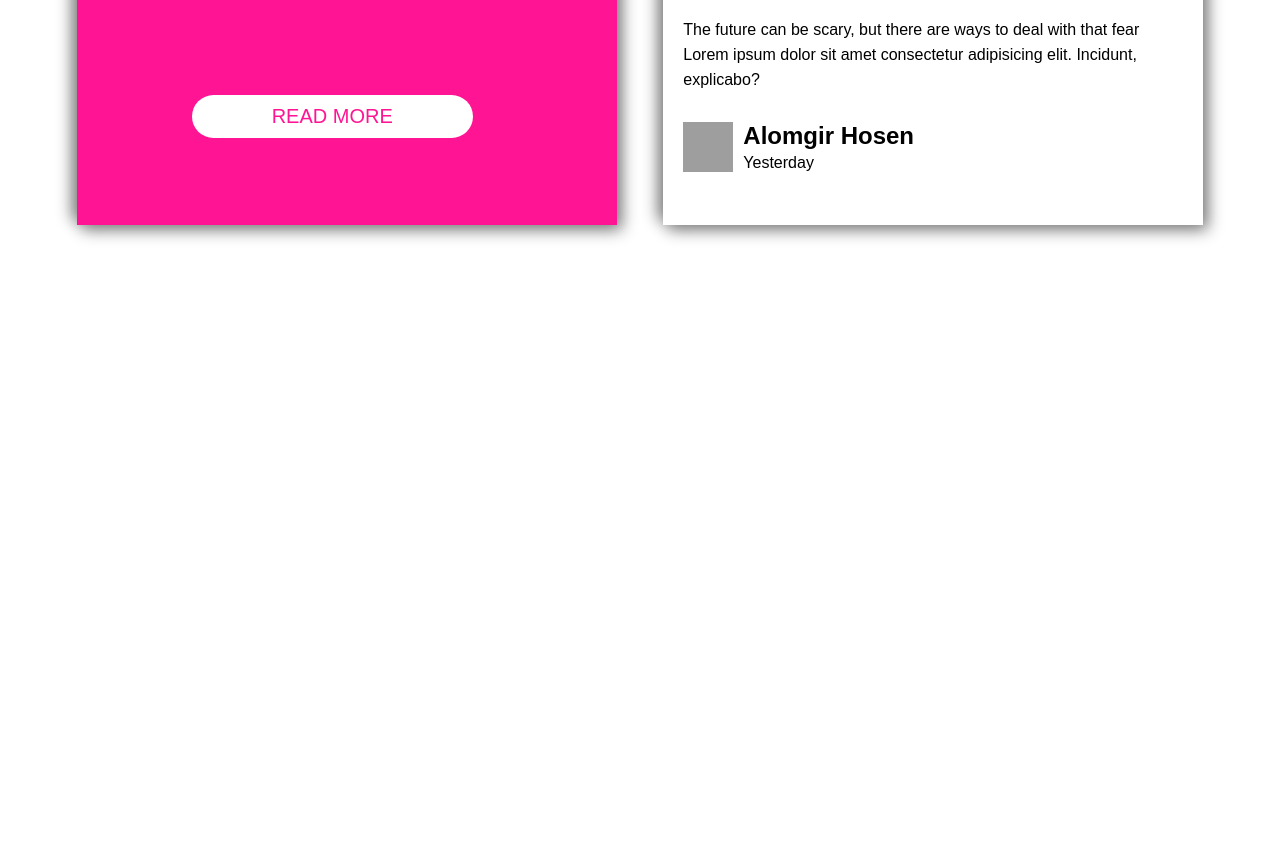
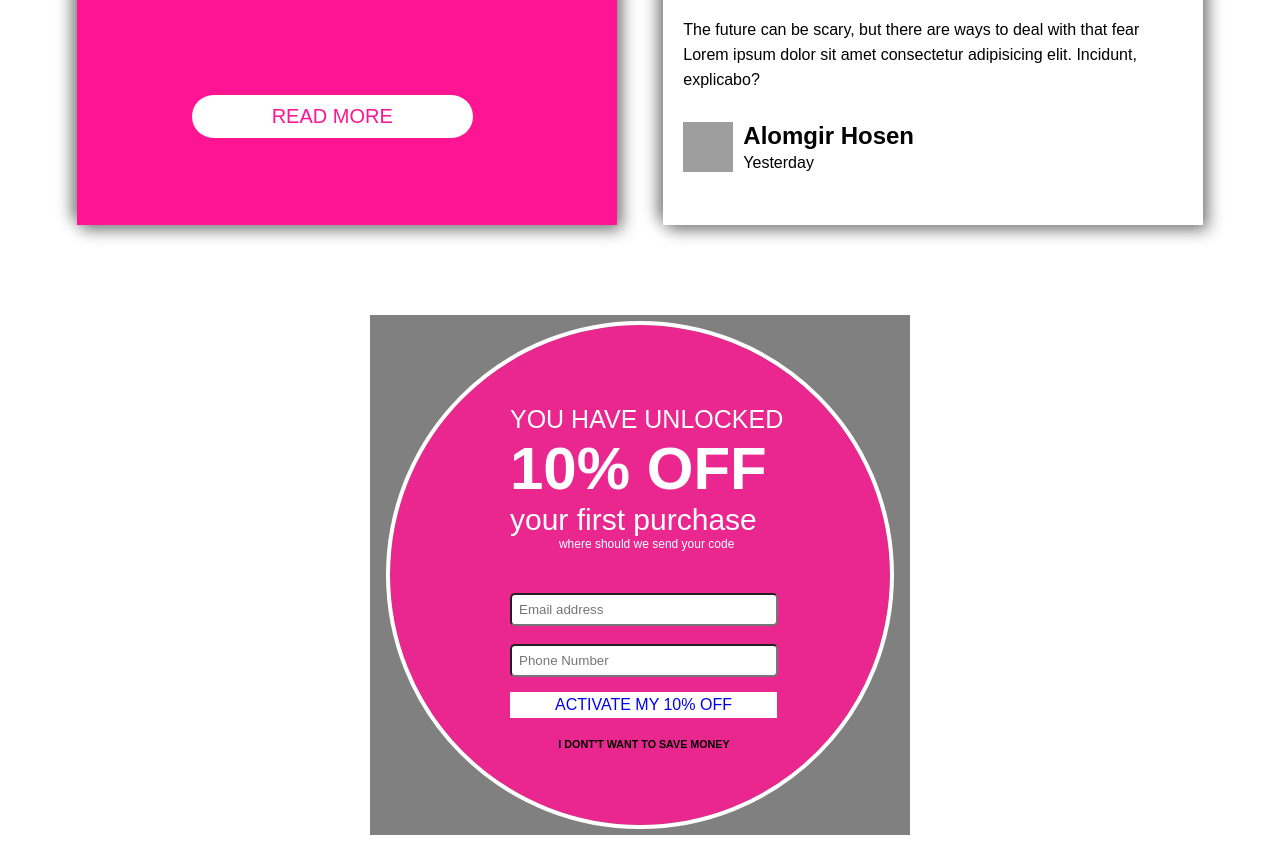
Before and after one commit to AlomgirDeveloper/project, a plain HTML site: page index.html in a window 1280 px wide. Shown: the part 543-1398 px from the top of the page. Before the commit the page ends 838 px from the top, so only its background shows below. Drawn offline with Linux system fonts and the light colour scheme; grey boxes are pictures that could not be loaded.

Commit message:
section tag added

```diff
--- a/index.html
+++ b/index.html
@@ -45,6 +45,27 @@
     </div>
 </section>
 
+<section class="section2">
+    <div class="container">
+        <div class="box">
+            <div class="box-des">
+                <div class="box-title">
+                    <p>you have unlocked</p>
+                    <h1>10% OFF</h1>
+                    <h3>your first purchase</h3>
+                    <h6>where should we send your code</h6>
+                </div>
+            </div>
+            <div class="box-input">
+                <p><input type="email" placeholder="Email address"></p>
+                <p><input type="number" placeholder="Phone Number"></p>
+                 <a href="#">activate my 10% off</a>
+                 <h6>i dont't want to save money</h6>
+            </div>
+        </div>
+    </div>
+</section>
+
 
 </body>
 </html>
--- a/style.css
+++ b/style.css
@@ -125,3 +125,84 @@ box-shadow: 5px 5px 15px gray,-5px -5px 15px gray;
 .profile .profile-des{
     margin-left: 10px;
 }
+
+.section2{
+    display: flex;
+    justify-content: center;
+    align-items: center;
+}
+
+.container{
+    width: 500px;
+    height: 500px;
+    background-color: gray;
+    margin: 20px;
+    padding: 10px 20px;
+}
+.box{
+    width: 500px;
+    height: 500px;
+    background-color: rgba(255, 20, 145, 0.824);
+    border-radius: 50%;
+    outline: 4px solid white;
+    position: relative;
+
+
+}
+.box-title{
+    position: absolute;
+    top: 80px;
+    left: 120px;
+}
+.box-title p{
+    font-size: 25px;
+    color: white;
+    text-transform: uppercase;
+
+}
+.box-title h1{
+    font-size: 60px;
+    color: white;
+}
+.box-title h3{
+    font-size: 30px;
+    font-weight: 400;
+    color: white;
+}
+.box-title h6{
+    text-align: center;
+    font-size: 12px;
+    font-weight: 300;
+    color: white;
+}
+
+.box-input{
+    position: absolute;
+    top: 260px;
+    left: 120px;
+}
+.box-input input{
+    width: 250px;
+    padding: 7px ;
+    margin-top: 8px;
+    margin-bottom: 10px;
+    border-radius: 5px;
+}
+.box-input a{
+    text-decoration: none;
+    background-color: white;
+    padding: 4px 45px;
+    margin-top: 5px;
+    display: inline-block;
+    text-transform: uppercase;
+    margin-bottom: 20px;
+    transition: 0.5s;
+}
+.box-input a:hover{
+    color: black;
+    font-weight: bold;
+}
+.box-input h6{
+    text-transform: uppercase;
+    text-align: center;
+}
```
